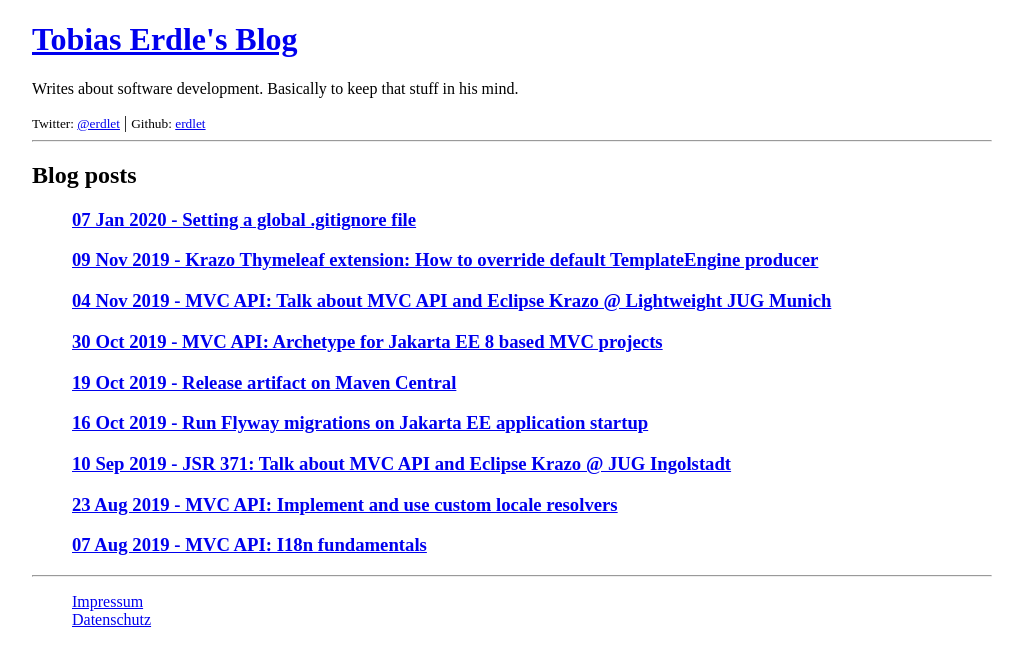
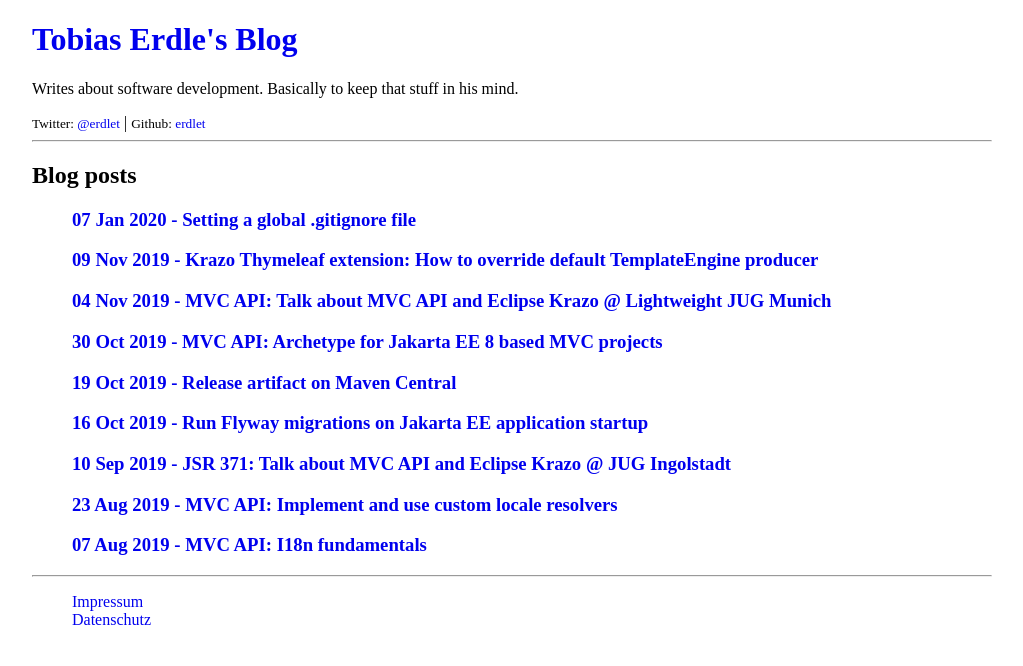
Before and after one commit to erdlet/erdlet.github.io, a Jekyll site: the page built from index.html, in a window 1280 px wide. Shown: the top 666 px of the page, without its empty margins (128-1151 px from the left). Built offline with Jekyll 4.4.1, drawn with Linux system fonts in a browser that asks for light colours.

Commit message:
Underline links only on hover

```diff
--- a/assets/css/styles.css
+++ b/assets/css/styles.css
@@ -15,6 +15,14 @@
     list-style-type: none;
 }
 
+a {
+    text-decoration: none;
+}
+
+a:hover {
+    text-decoration: underline;
+}
+
 a:visited {
     color: blue;
 }
```
